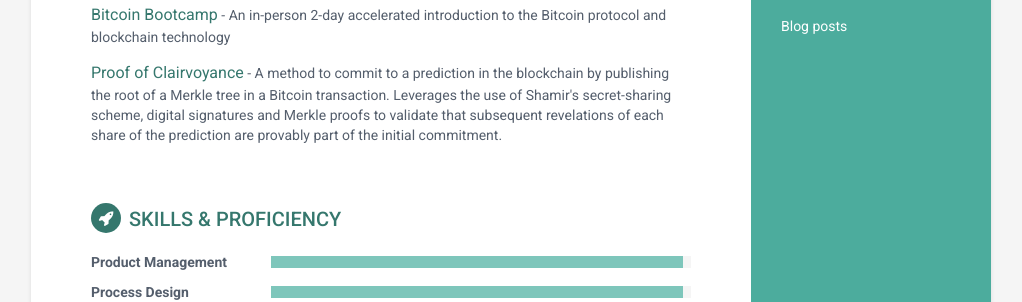
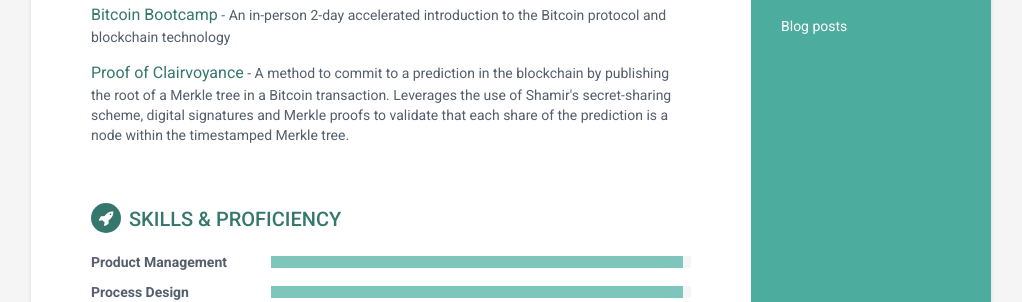
Before and after one commit to justinpobrien/justinpobrien.github.io, a Jekyll site: the page built from index.html, in a window 1280 px wide. Shown: the part 1156-1458 px from the top of the page, without its empty margins (129-1151 px from the left). Built offline with Jekyll 4.4.1, drawn with Linux system fonts in a browser that asks for light colours.

Commit message:
Update Proof of Clairvoyance description

```diff
--- a/_includes/projects.html
+++ b/_includes/projects.html
@@ -9,7 +9,7 @@
                 </div><!--//item-->
                 <div class="item">
                     <span class="project-title"><a href="#">Proof of Clairvoyance</a></span> -
-                    <span class="project-tagline">A method to commit to a prediction in the blockchain by publishing the root of a Merkle tree in a Bitcoin transaction. Leverages the use of Shamir's secret-sharing scheme, digital signatures and Merkle proofs to validate that subsequent revelations of each share of the prediction are provably part of the initial commitment.</span>
+                    <span class="project-tagline">A method to commit to a prediction in the blockchain by publishing the root of a Merkle tree in a Bitcoin transaction. Leverages the use of Shamir's secret-sharing scheme, digital signatures and Merkle proofs to validate that each share of the prediction is a node within the timestamped Merkle tree.</span>
                 </div><!--//item-->
 
 </section><!--//section-->
```
